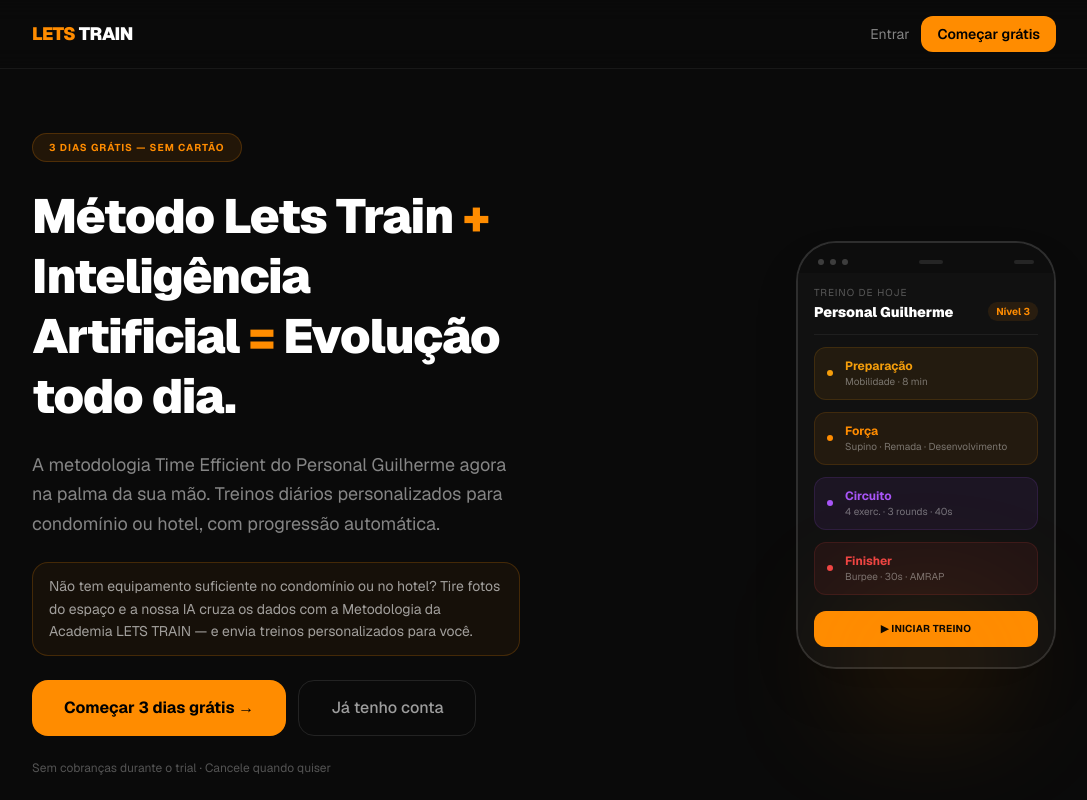
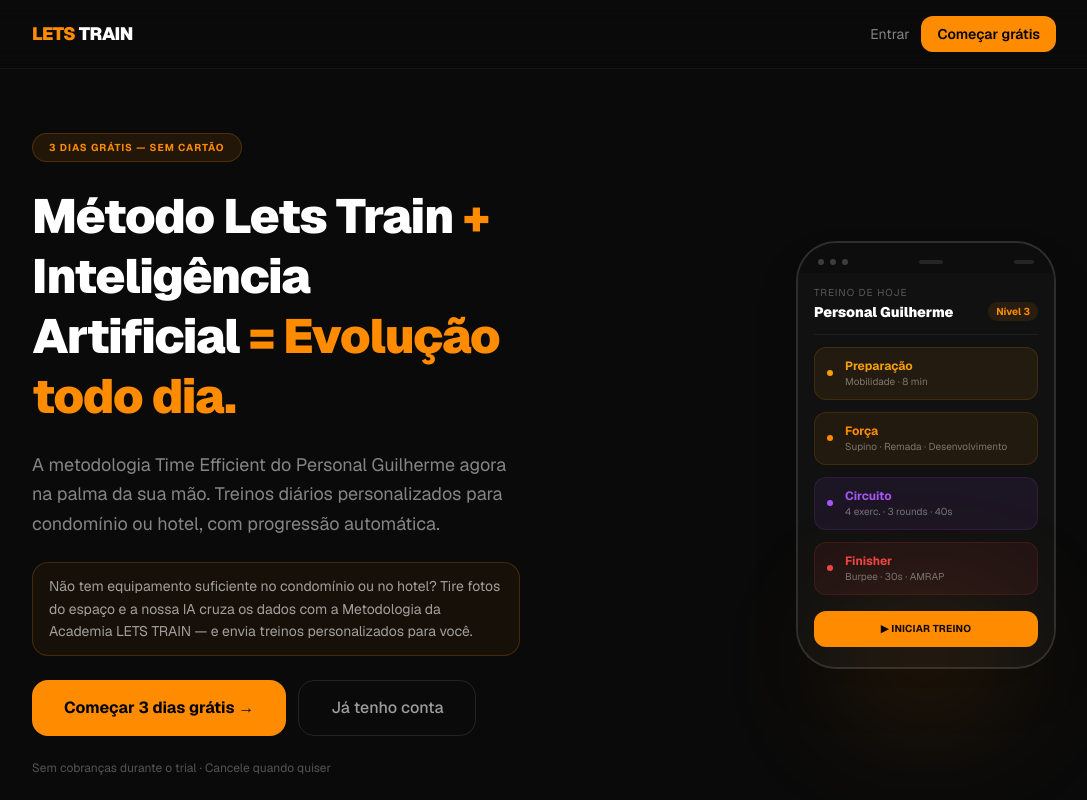
Before and after one commit to letstraincoach/letstrain-ia, a Next.js app: page / in a window 1280 px wide. Shown: the top 800 px of the page, without its empty margins (96-1183 px from the left). Built offline with nearby package versions, Linux system fonts and the light colour scheme; no server answers.

Commit message:
style(landing): 'Evolução todo dia' em laranja no H1

```diff
--- a/src/app/page.tsx
+++ b/src/app/page.tsx
@@ -66,7 +66,7 @@
               <span className="text-[#FF8C00]">+</span>{' '}
               Inteligência Artificial{' '}
               <span className="text-[#FF8C00]">=</span>{' '}
-              Evolução todo dia.
+              <span className="text-[#FF8C00]">Evolução todo dia.</span>
             </h1>
 
             <p className="text-base sm:text-lg text-white/50 leading-relaxed max-w-lg">
```
